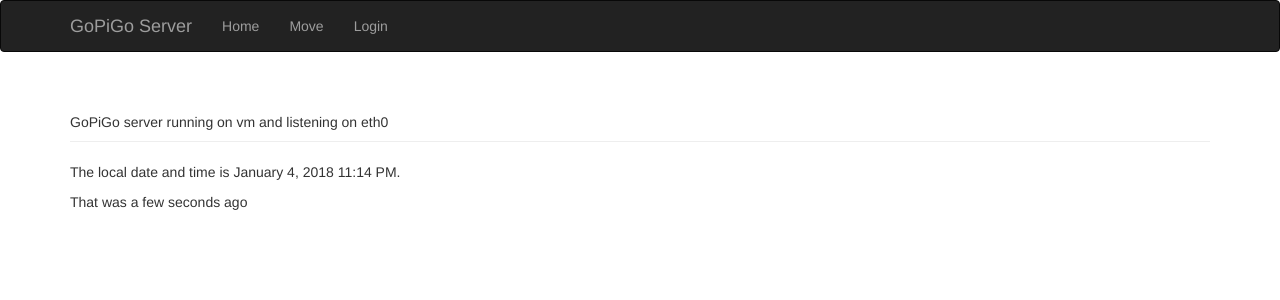
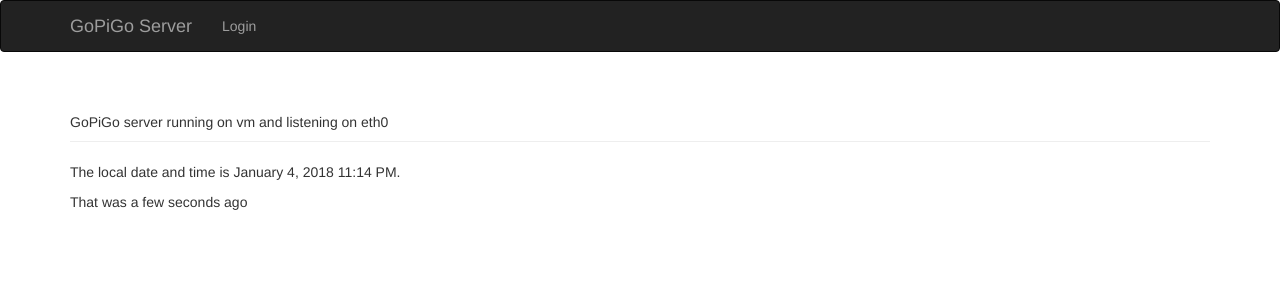
Before and after one commit to fersantxez/gopigo-server, a Flask app: page / in a window 1280 px wide. Shown: the top 300 px of the page. Run offline with Flask 2, Linux system fonts and the light colour scheme; some libraries are stand-ins or nearby versions.

Commit message:
change login/logout views

```diff
--- a/app/templates/base.html
+++ b/app/templates/base.html
@@ -22,11 +22,10 @@
 		</div>
 		<div class="navbar-collapse collapse">
 			<ul class="nav navbar-nav">
-				<li><a href="{{ url_for('index') }}">Home</a></li>
-				<li><a href="{{ url_for('move') }}">Move</a></li>
 				{% if current_user.is_anonymous %}
 				<li><a href="{{ url_for('login') }}">Login</a></li>
 				{% else %}
+				<li><a href="{{ url_for('move') }}">Move</a></li>
 				<li><a href="{{ url_for('register') }}">Add User</a></li>
 				<li><a href="{{ url_for('logout') }}">Logout</a></li>
 				{% endif %}
```
